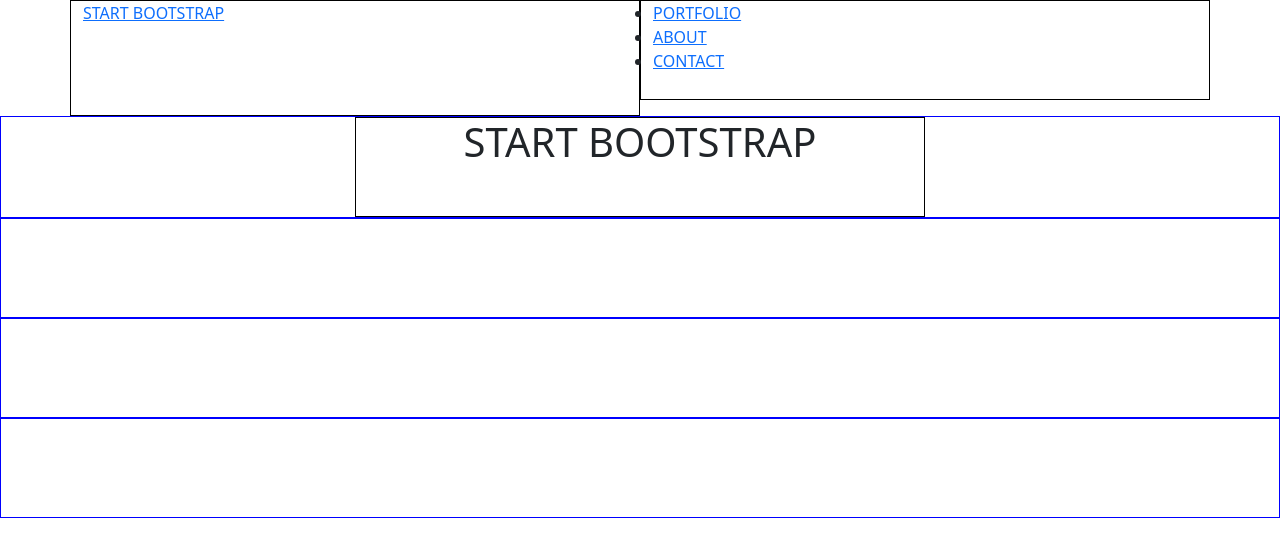
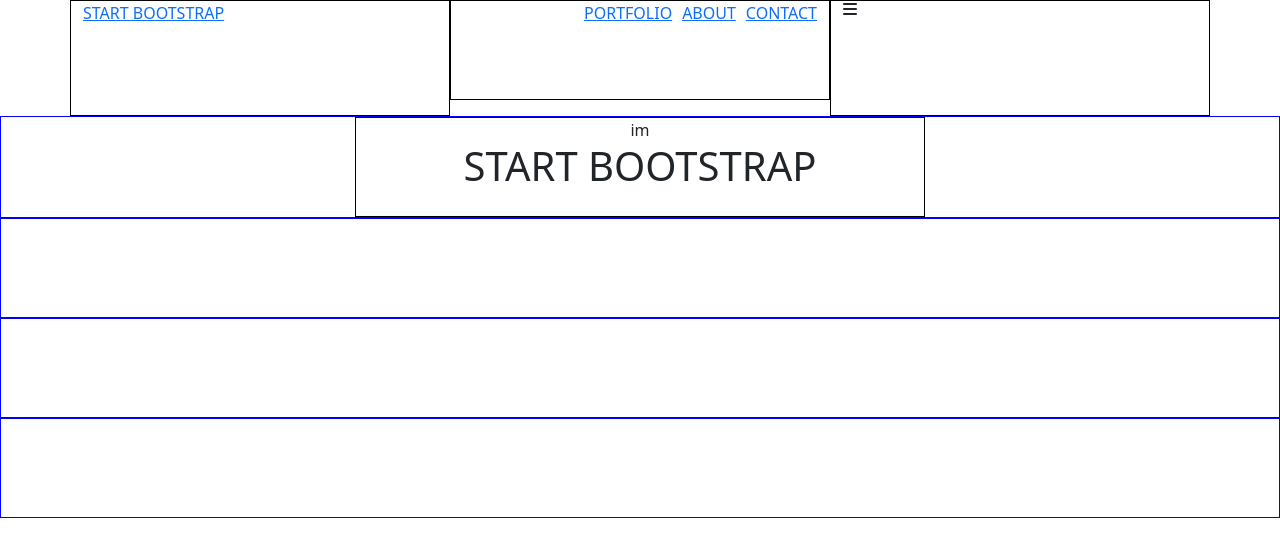
Before and after one commit to casalaspro/html-css-bootstrap-freelancer, a plain HTML site: page index.html in a window 1280 px wide. Drawn offline with nearby package versions, Linux system fonts and the light colour scheme.

Commit message:
ADD - css reset and fontawesome link

```diff
--- a/app.css
+++ b/app.css
@@ -7,3 +7,20 @@
   border: 1px solid blue;
   min-height: 100px
 }
+
+ul, li, menu{
+  list-style: none
+}
+
+/* LAYOUT */
+
+.nav__links{
+  text-decoration: none;
+  display: flex;
+  justify-content: flex-end;
+  gap: 10px;
+}
+
+.nav__links li{
+
+}
--- a/index.html
+++ b/index.html
@@ -4,6 +4,7 @@
     <meta charset="utf-8">
     <meta name="viewport" content="width=device-width, initial-scale=1">
     <title>Bootstrap Freelance</title>
+    <script src="https://kit.fontawesome.com/04b1244ecb.js" crossorigin="anonymous"></script>
     <link href="https://cdn.jsdelivr.net/npm/bootstrap@5.3.3/dist/css/bootstrap.min.css" rel="stylesheet" integrity="sha384-QWTKZyjpPEjISv5WaRU9OFeRpok6YctnYmDr5pNlyT2bRjXh0JMhjY6hW+ALEwIH" crossorigin="anonymous">
     <link rel="stylesheet" href="app.css">
   </head>
@@ -18,11 +19,13 @@
               <a href="#">START BOOTSTRAP</a>
             </div>
 
-            <ul class="col">
+            <ul class="col nav__links">
               <li><a href="#">PORTFOLIO</a></li>
               <li><a href="#">ABOUT</a></li>
               <li><a href="#">CONTACT</a></li>
             </ul>
+
+            <i class="col nav__burger fa-solid fa-bars"></i>
 
           </div>
         </div>
@@ -34,7 +37,8 @@
       <section class="hero">
         <div class="container">
           <div class="row justify-content-center">
-            <div class="col-6 text-center">
+            <div class="col-lg-6 col-xxl-4 text-center">
+              im
               <h1>START BOOTSTRAP</h1>
             </div>
           </div>
```
